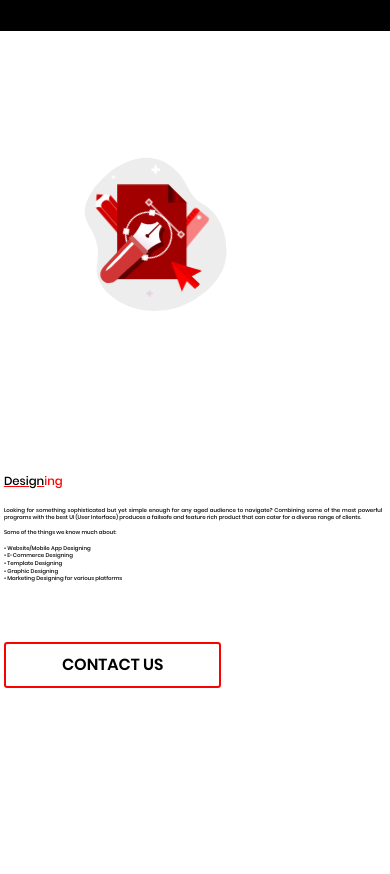
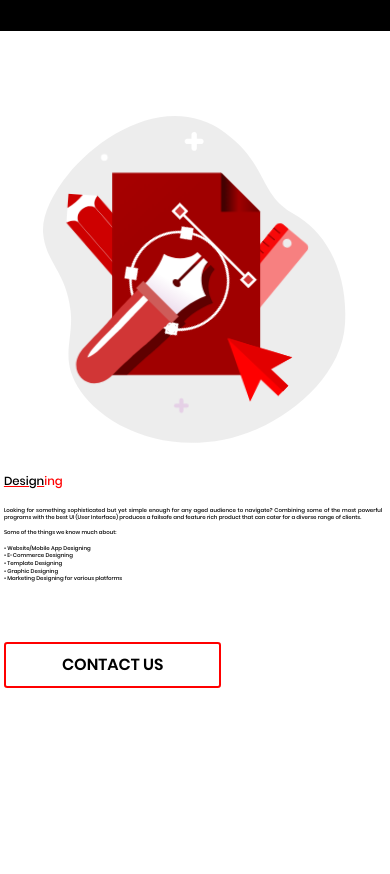
Before and after one commit to SameeranB/adroit, a PHP site: page /solutions.html in a window 390 px wide. Shown: the part 843-1717 px from the top of the page. Run offline with PHP 8.4, Linux system fonts and the light colour scheme; some libraries are stand-ins or nearby versions.

Commit message:
Update services.css

```diff
--- a/css/services.css
+++ b/css/services.css
@@ -653,6 +653,15 @@ svg {
   width: 80%;
   animation-play-state: running;
 }
+@media only screen and (max-width: 600px) {
+.icon-design {
+  margin-top:5vh;
+  margin-bottom:5vh;
+  padding:5vh;
+  width: 100%;
+  animation-play-state: running;
+  }
+}
 .icon-design .anchor-part {
   animation: move 2s linear infinite;
 }
```
